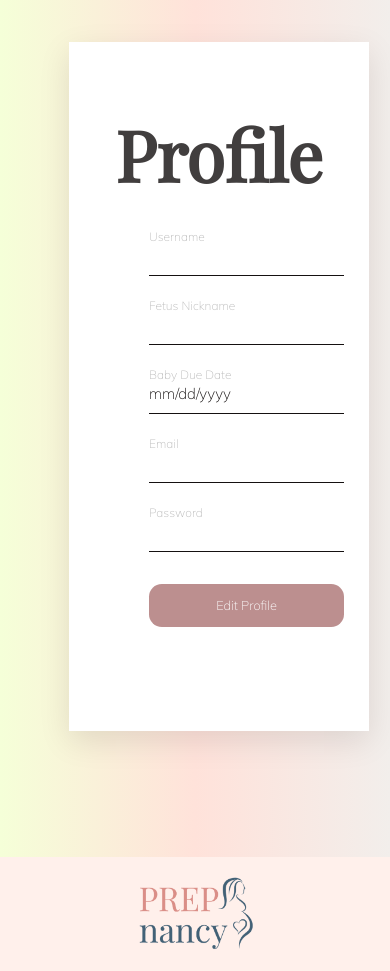
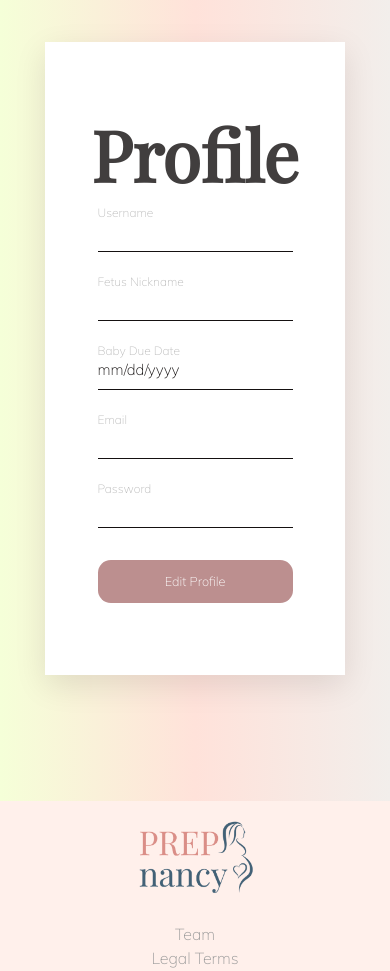
Before and after one commit to maegancp/maegancp.github.io, a PHP site: page /profile.html in a window 390 px wide. Shown: the part 92-1063 px from the top of the page. Run offline with PHP 8.4, Linux system fonts and the light colour scheme; some libraries are stand-ins or nearby versions.

Commit message:
responsive profile

```diff
--- a/css/profile.css
+++ b/css/profile.css
@@ -8,13 +8,13 @@ body {
 
   .main-container {
     width: 800px;
-    margin: 0 auto;
+    margin: auto;
   }
 
   .container {
     background-color:  white;
     padding: 40px;
-    margin: 24px;
+    margin: auto;
     box-shadow: 0 10px 30px rgba(0,0,0,.1);
   }
 
@@ -191,7 +191,6 @@ body {
 
     .form {
       max-width: revert;
-      padding: 1.5rem 2.5rem 2rem;
       transition: transform 0.8s ease-in-out, opacity 0.45s linear;
     }
 
```
